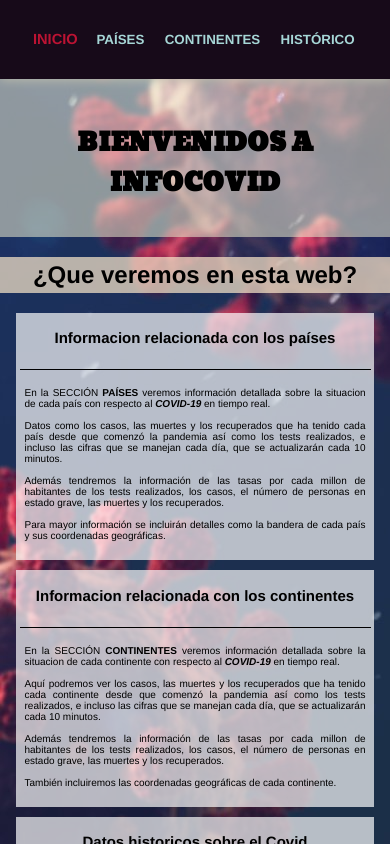
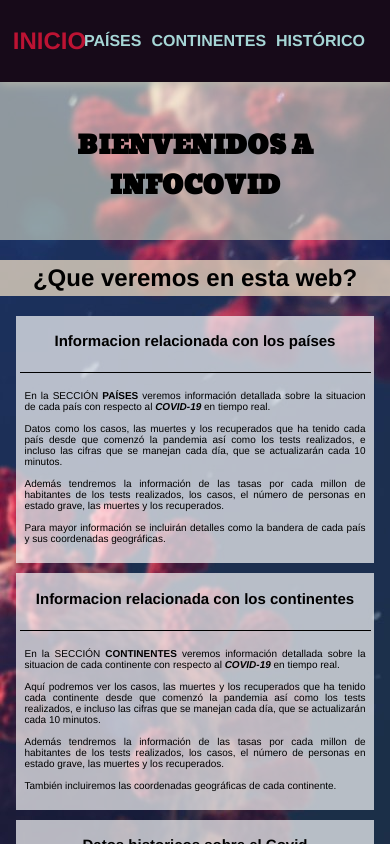
Before and after one commit to jamj2000/disweb, a Svelte app: page / in a window 390 px wide. In both pictures the pointer is over the element "INICIO". Shown: the top 844 px of the page. Built offline with nearby package versions, Linux system fonts and the light colour scheme.

Commit message:
Actualizacion navegador - Fin navegador

```diff
--- a/src/Nav.svelte
+++ b/src/Nav.svelte
@@ -53,21 +53,9 @@
     .menu span:hover {
         color: #BC1333;
         transition: transform 0.2s linear;
-        transform: scale(1.3);
+        transform: scale(1.5);
     }
 
-
-    @media (max-width: 500px) {/* 400 */
-        .menu span {
-            font-size: smaller;
-        }
-        .menu span:hover {
-            color: #BC1333;
-            /* font-size: larger; */
-            transition: transform 0.2s linear;
-            transform: scale(1.1);
-        }
-    }
         @media (max-width: 320px) { /* 320 */
             .menu {
                 padding: 10px;
@@ -75,12 +63,10 @@
             .menu span {
                 font-size: 10px;
             }
-            /* #BC1333 */
             .menu span:hover {
                 color: #BC1333;
-                /* font-size: larger; */
                 transition: transform 0.2s linear;
-                transform: scale(1.1);
+                transform: scale(1.3);
             }
         }
 
```
